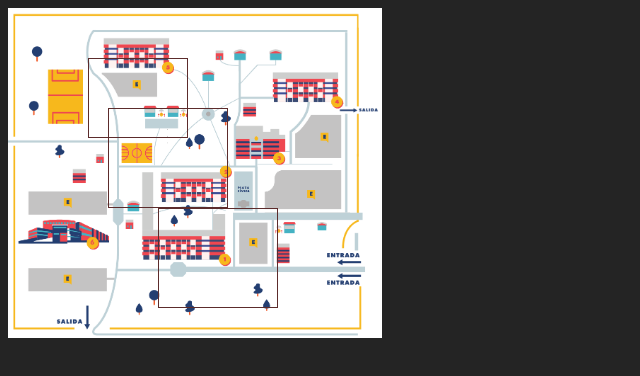
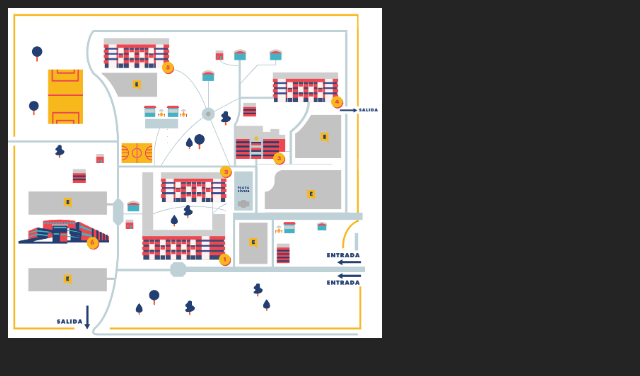
Before and after one commit to carlosegueda/mapa-interactivo-unah-cortes, a React (Vite) app in the folder mapa-unahvs/: page / in a window 1280 px wide. Shown: the top 376 px of the page, without its empty margins (0-640 px from the left). Built offline with nearby package versions, Linux system fonts and the light colour scheme; the HTML template or start-up script is replaced by a standard one.

Commit message:
panel agregado

```diff
--- a/mapa-unahvs/src/map.css
+++ b/mapa-unahvs/src/map.css
@@ -28,7 +28,7 @@ html {
 .hotspot {
   position: absolute;
   background: rgba(255, 0, 0, 0); /* temporal para verlos */
-  border: 1px solid rgb(92, 44, 44);          /* temporal */
+  border: 1px solid rgba(92, 44, 44, 0);          /* temporal */
   cursor: pointer;
   z-index: 10;
 }
```
